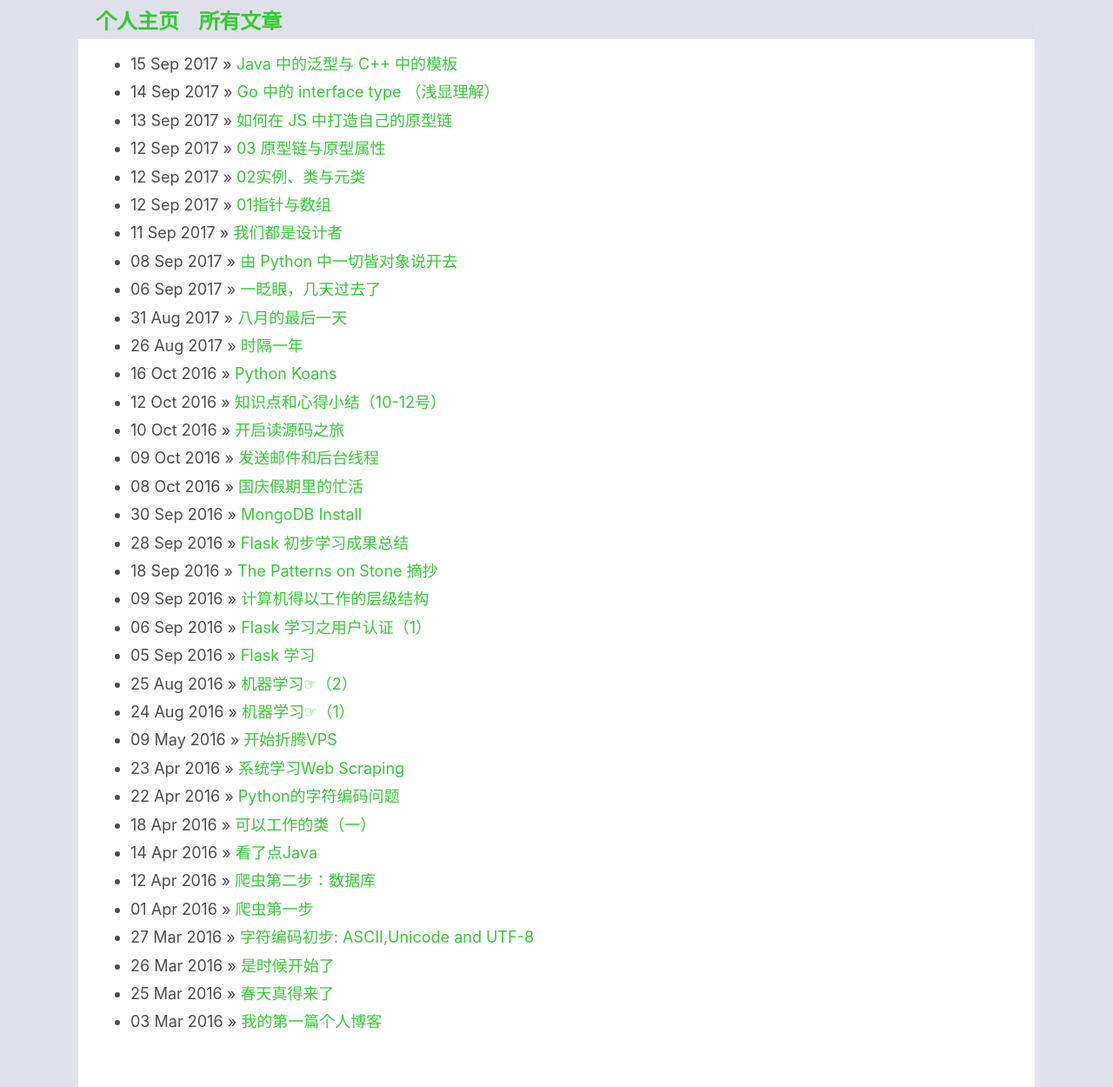
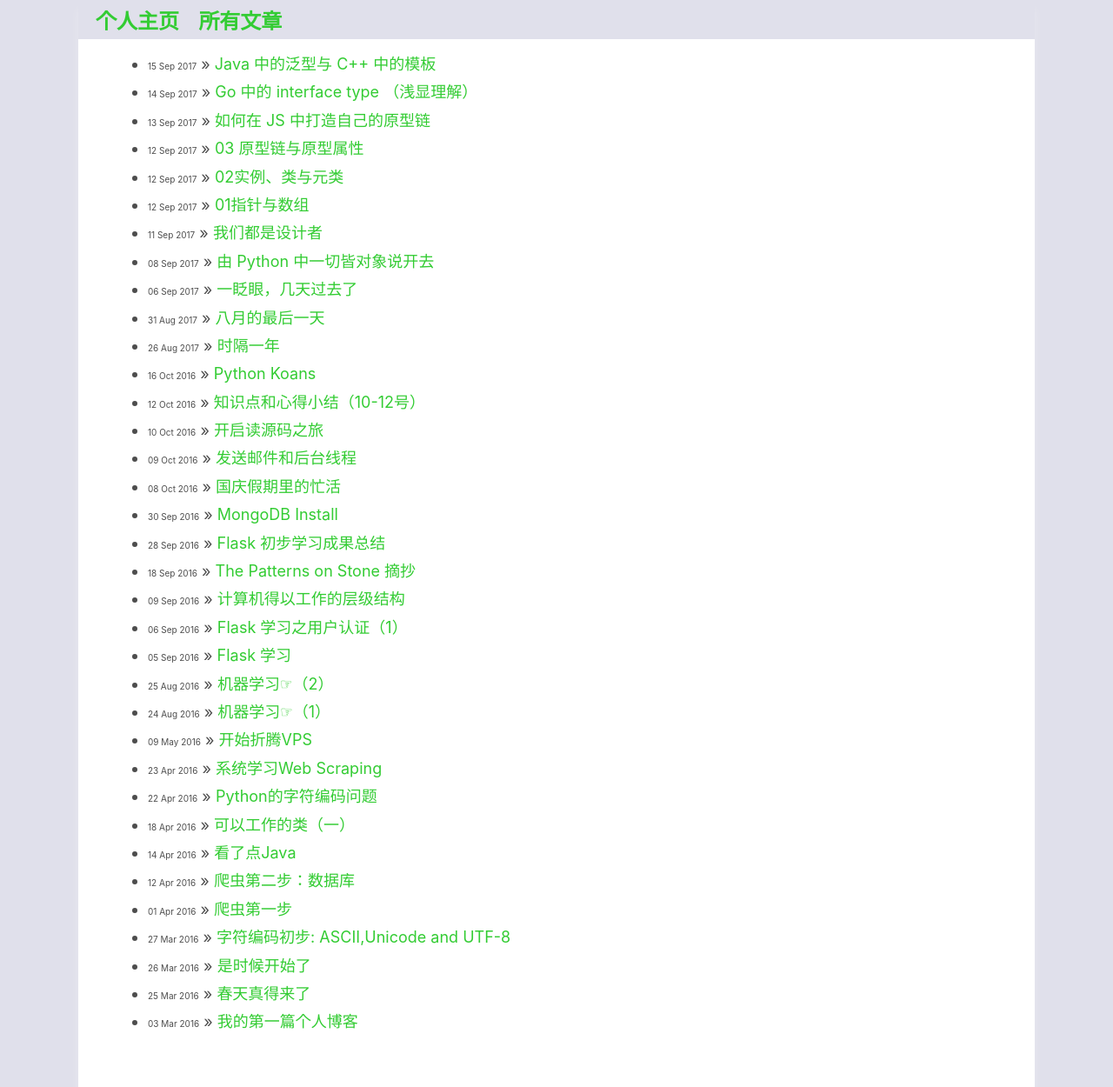
Before and after one commit to xxleyi/xxleyi.github.io, a Jekyll site: the page built from blog/index.html, in a window 1280 px wide and 1250 px high. Shown: the whole window at 87% size. Built offline with Jekyll 4.4.1, drawn with Linux system fonts in a browser that asks for light colours.

Commit message:
update the lookout.

```diff
--- a/blog/index.html
+++ b/blog/index.html
@@ -3,8 +3,8 @@
 title: 博客列表
 ---
 
-	<ul id="posts">
+	<ul id="posts" style="margin-left: 20px;">
 	  {% for post in site.posts %}
-	    <li><span>{{ post.date | date_to_string }}</span> » <a href="{{ post.url }}" title="{{ post.title }}">{{ post.title }}</a></li>
+	    <li><span style="font-size: 10px;">{{ post.date | date_to_string }}</span> » <a href="{{ post.url }}" title="{{ post.title }}">{{ post.title }}</a></li>
 	  {% endfor %}
 	</ul>
--- a/css/main.css
+++ b/css/main.css
@@ -94,10 +94,6 @@
   margin-left: 30px;
 }
 
-#posts span{
-  font-size: 10px;
-}
-
 #posts a{
   color: #00cc00;
   font-size: 1.1em;
```
